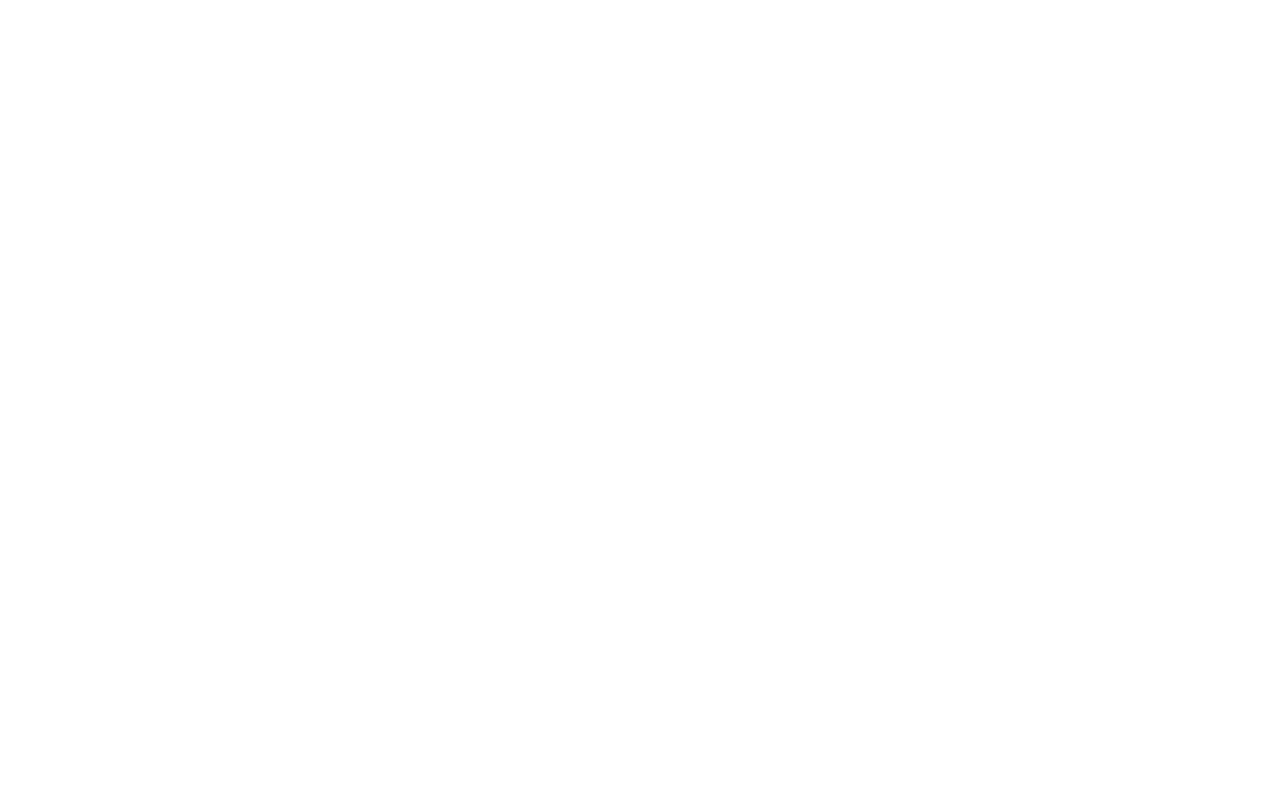
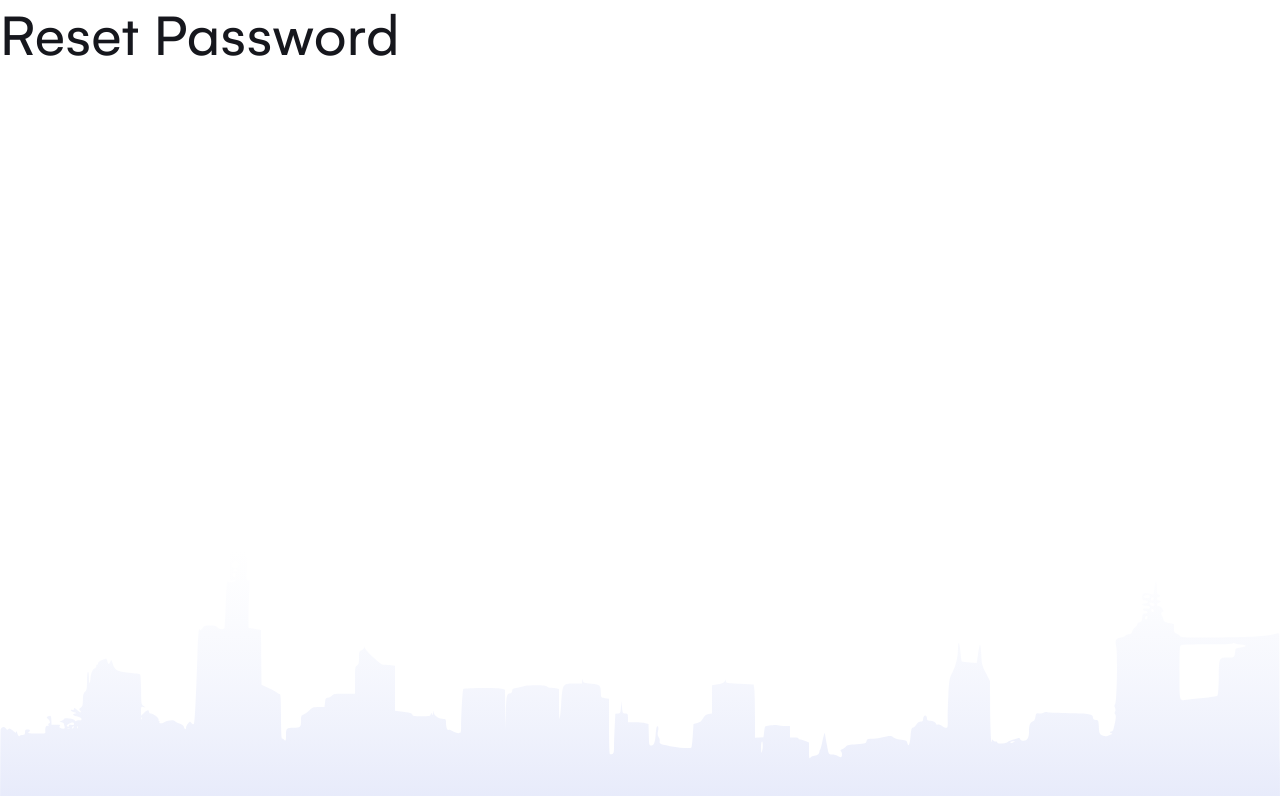
Before and after one commit to SkillBrainFrontend/Semicolon-Task-Manager-Andromeda, a React (Create React App) app: page /reset in a window 1280 px wide. Before the commit this address had no page. Shown: the top 796 px of the page. Built offline with nearby package versions, Linux system fonts and the light colour scheme.

Commit message:
Forgot/Recover Password

```diff
--- a/src/App.jsx
+++ b/src/App.jsx
@@ -1,7 +1,15 @@
 import React from "react";
 import { Route, Routes } from "react-router-dom";
 
-import { RegisterPage, SingInPage, TasksPage, TestPage } from "./pages";
+import {
+	RecoverPassword,
+	RecoverPasswordWrapper,
+	RegisterPage,
+	ResetPassword,
+	SingInPage,
+	TasksPage,
+	TestPage,
+} from "./pages";
 
 import "./App.css";
 
@@ -10,10 +18,13 @@ function App() {
 		<div>
 			<Routes>
 				<Route element={<TasksPage />} path="/" />
+				<Route element={<RecoverPasswordWrapper />} path="/recover" />
 
 				<Route element={<TestPage />} path="/test" />
 				<Route element={<SingInPage />} path="/login" />
 				<Route element={<RegisterPage />} path="/register" />
+				<Route element={<ResetPassword />} path="/reset" />
+				<Route element={<RecoverPassword />} path="/recoverPass" />
 			</Routes>
 		</div>
 	);
--- /dev/null
+++ b/src/pages/components/recoverPasswordWrapper/RecoverPasswordWrapper.jsx
@@ -0,0 +1,34 @@
+import React from "react";
+
+import { Box } from "@mui/material";
+
+import RecoverPassBg from "../../../assets/images/RecoverPassBG.svg";
+
+function RecoverPasswordWrapper(props) {
+	const { children } = props;
+
+	return (
+		<Box
+			sx={{
+				flex: 1,
+				height: "100vh",
+			}}
+		>
+			<Box
+				sx={{
+					flex: 1,
+					height: "100%",
+					backgroundImage: `url(${RecoverPassBg})`,
+					backgroundRepeat: "no-repeat",
+					backgroundSize: "contain",
+					backgroundPosition: "bottom",
+					transform: "scaleX(1)",
+				}}
+			>
+				{children}
+			</Box>
+		</Box>
+	);
+}
+
+export default RecoverPasswordWrapper;
--- a/src/pages/index.js
+++ b/src/pages/index.js
@@ -1,6 +1,17 @@
+import RecoverPasswordWrapper from "./components/recoverPasswordWrapper/RecoverPasswordWrapper";
 import SingInPage from "./login-page/SignInExample";
+import RecoverPassword from "./recover-password/RecoverPassword";
 import RegisterPage from "./register-screen/RegisterPage";
+import ResetPassword from "./reset-password/ResetPassword";
 import TasksPage from "./Tasks";
 import TestPage from "./TestPage";
 
-export { RegisterPage, SingInPage, TasksPage, TestPage };
+export {
+	RecoverPassword,
+	RecoverPasswordWrapper,
+	RegisterPage,
+	ResetPassword,
+	SingInPage,
+	TasksPage,
+	TestPage,
+};
--- /dev/null
+++ b/src/pages/recover-password/RecoverPassword.jsx
@@ -0,0 +1,18 @@
+import React from "react";
+
+import { Box } from "@mui/material";
+import Typography from "@mui/material/Typography";
+
+import RecoverPasswordWrapper from "../components/recoverPasswordWrapper/RecoverPasswordWrapper";
+
+function RecoverPassword() {
+	return (
+		<Box>
+			<RecoverPasswordWrapper>
+				<Typography variant="h3">Recover password</Typography>
+			</RecoverPasswordWrapper>
+		</Box>
+	);
+}
+
+export default RecoverPassword;
--- /dev/null
+++ b/src/pages/reset-password/ResetPassword.jsx
@@ -0,0 +1,18 @@
+import React from "react";
+
+import { Box } from "@mui/material";
+import Typography from "@mui/material/Typography";
+
+import RecoverPasswordWrapper from "../components/recoverPasswordWrapper/RecoverPasswordWrapper";
+
+function ResetPassword() {
+	return (
+		<Box>
+			<RecoverPasswordWrapper>
+				<Typography variant="h2">Reset Password</Typography>
+			</RecoverPasswordWrapper>
+		</Box>
+	);
+}
+
+export default ResetPassword;
```
Also changed, not shown: src/assets/images/RecoverPassBG.svg (added), 1 other file (tests, documents, lock files or other folders).
